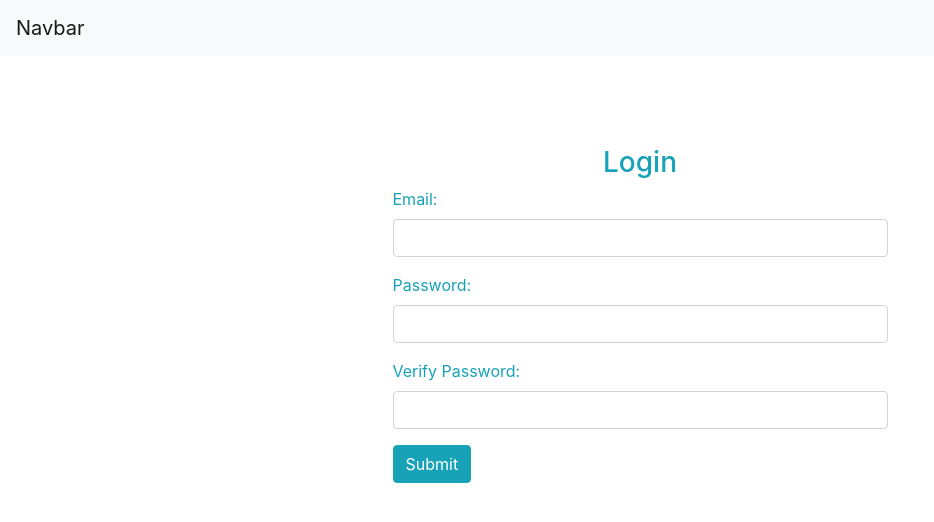
After one commit to amovfx/artemiss, a Flask app: page /register in a window 1280 px wide. The commit adds this page. Shown: the top 522 px of the page, without its empty margins (0-934 px from the left). Run offline with Flask 2, Linux system fonts and the light colour scheme; some libraries are stand-ins or nearby versions.

Commit message:
Created html pages, General flask form rendering.

```diff
--- a/flask/v001/app.py
+++ b/flask/v001/app.py
@@ -7,60 +7,63 @@ from flask_pymongo import PyMongo
 from flask_mongoengine import MongoEngine
 from redis import Redis
 
-from forms import Agent
+from forms import Agent, OrganizationForm
 
 app = Flask(__name__)
+app.config['SECRET_KEY'] = '94a02f87629b69284e7d566f18ff9eba'
+app.config['MONGODB_SETTINGS'] = {
+    'db': os.environ['MONGO_DATABASE'],
+    'host': os.environ['MONGO_HOST'],
+    'username': os.environ['MONGO_USERNAME'],
+    'password': os.environ['MONGO_PASSWORD']
+}
 
+mongo_db = MongoEngine(app=app)
+# security
 
 
 
 
 @app.route('/')
 def hello_world():
-    return "Welcome!"
+    return render_template("sidebar.html", test = "Very Nice!")
 
 @app.route('/login', methods = ["GET","POST"])
 def login():
     if request.method == 'POST':
-        agent = Agent()
-        print(request.form['email'])
-        print(request.form['password'])
-        agent.email = request.form['email']
-        agent.password = request.form['password']
+        agent = Agent(**request.form)
         agent.save()
-        print(agent)
-        return agent.__repr__()
+        return redirect(url_for('groups', id=agent.id))
 
-    return render_template("login.html", title="Register")
+    return render_template("agents/agent_login.html", title="Login")
+
+@app.route('/register', methods = ["GET", "POST"])
+def register():
+    if request.method == 'POST':
+        return redirect(url_for('login'))
+
+    return render_template("agents/agent_create.html", title="Register")
+
+@app.route('/groups/<id>', methods = ["GET", "POST"])
+def groups(id):
+    if request.method == 'POST':
+        pass
+        #make a propert template
+    return f"Agent: {id} is logged in"
+
+@app.route('/orgs/', methods = ["GET", "POST"])
+def orgs():
+    return render_template("organization/organization_layout.html")
+
+
+@app.route('/orgs/new', methods = ["GET", "POST"])
+def neworg():
+    form = OrganizationForm()
+    return render_template("organization/organization_create.html",
+                           form=form,
+                           form_name="Organization")
 
 
 
 if __name__ == '__main__':
-    # security
-    app.config['SECRET_KEY'] = '94a02f87629b69284e7d566f18ff9eba'
-
-    # database
-    try:
-        app.config['MONGODB_SETTINGS'] = {
-            'db': os.environ['MONGO_DATABASE'],
-            'host': os.environ['MONGO_HOST'],
-            'username': os.environ['MONGO_USERNAME'],
-            'password': os.environ['MONGO_PASSWORD']
-        }
-
-        mongo_db = MongoEngine(app=app)
-
-        redis = Redis(host='redis', port=6379)
-
-
-    except KeyError:
-        app.config['MONGODB_SETTINGS'] = {
-            'db': 'user_db',
-            'host': '0.0.0.0:27017',
-            'username': 'flask_user',
-            'password': 'flask_user_password'
-        }
-
-        mongo_db = MongoEngine(app=app)
-
     app.run(host='0.0.0.0')
--- /dev/null
+++ b/flask/v001/templates/agents/agent_create.html
@@ -0,0 +1,8 @@
+{% extends "agents/agent_login.html" %}
+<h1>This is the registry</h1>
+{% block register %}
+<div class="form-group">
+    <label for="verifypassword" class="text-info">Verify Password:</label><br>
+    <input type="text" name="verifypassword" id="verifypassword" class="form-control">
+</div>
+{% endblock%}
--- /dev/null
+++ b/flask/v001/templates/agents/agent_login.html
@@ -0,0 +1,38 @@
+{% extends "navbar.html" %}
+{% block content %}
+<div id="login">
+    <h3 class="text-center text-white pt-5">Login form</h3>
+    <div class="container">
+        <div id="login-row" class="row justify-content-center align-items-center">
+            <div id="login-column" class="col-md-6">
+                <div id="login-box" class="col-md-12">
+                    <form id="login-form" class="form" action="" method="post">
+                        <h3 class="text-center text-info">Login</h3>
+                        <div class="form-group">
+                            <label for="email" class="text-info">Email:</label><br>
+                            <input type="text" name="email" id="email" class="form-control">
+                        </div>
+                        <div class="form-group">
+                            <label for="password" class="text-info">Password:</label><br>
+                            <input type="text" name="password" id="password" class="form-control">
+                        </div>
+                        {% block register %}{% endblock %}
+                        <div class="form-group">
+                            <!--
+                            <label for="remember-me" class="text-info"><span>Remember me</span> <span><input id="remember-me" name="remember-me" type="checkbox"></span></label><br>
+                            -->
+
+                            <button type="submit" class="btn btn-info btn-md">Submit</button>
+                        </div>
+                        {% if request.endpoint == 'login' %}
+                        <div id="register-link" class="text-right">
+                            <a href={{ url_for('register') }} class="text-info">Register here</a>
+                        </div>
+                        {% endif %}
+                    </form>
+                </div>
+            </div>
+        </div>
+    </div>
+</div>
+{% endblock %}
--- a/flask/v001/templates/layout.html
+++ b/flask/v001/templates/layout.html
@@ -1,73 +1,25 @@
 <!DOCTYPE html>
 <html>
 <head>
+  <head>
     <!-- Required meta tags -->
     <meta charset="utf-8">
-    <meta name="viewport" content="width=device-width, initial-scale=1, shrink-to-fit=no">
+    <meta name="viewport" content="width=device-width, initial-scale=1">
 
     <!-- Bootstrap CSS -->
-    <link rel="stylesheet" href="https://maxcdn.bootstrapcdn.com/bootstrap/4.0.0/css/bootstrap.min.css" integrity="sha384-Gn5384xqQ1aoWXA+058RXPxPg6fy4IWvTNh0E263XmFcJlSAwiGgFAW/dAiS6JXm" crossorigin="anonymous">
-
-    <link rel="stylesheet" type="text/css" href="{{ url_for('static', filename='main.css') }}">
-
-    {% if title %}
-        <title>Solidarity Prototype - {{ title }}</title>
-    {% else %}
-        <title>Solidarirty Prototype</title>
-    {% endif %}
-
     <link href="//maxcdn.bootstrapcdn.com/bootstrap/4.0.0/css/bootstrap.min.css" rel="stylesheet" id="bootstrap-css">
     <script src="//maxcdn.bootstrapcdn.com/bootstrap/4.0.0/js/bootstrap.min.js"></script>
     <script src="//cdnjs.cloudflare.com/ajax/libs/jquery/3.2.1/jquery.min.js"></script>
+      <title>{{ title }}</title>
+  </head>
 </head>
 <body>
-    <header class="site-header">
-      <nav class="navbar navbar-expand-md navbar-dark bg-steel fixed-top">
-        <div class="container">
-          <a class="navbar-brand mr-4" href="/">Solidarirty Prototype</a>
-          <button class="navbar-toggler" type="button" data-toggle="collapse" data-target="#navbarToggle" aria-controls="navbarToggle" aria-expanded="false" aria-label="Toggle navigation">
-            <span class="navbar-toggler-icon"></span>
-          </button>
-          <div class="collapse navbar-collapse" id="navbarToggle">
-            <div class="navbar-nav mr-auto">
-              <a class="nav-item nav-link" href="/">Home</a>
-              <a class="nav-item nav-link" href="/about">About</a>
-            </div>
-            <!-- Navbar Right Side -->
-            <div class="navbar-nav">
-              <a class="nav-item nav-link" href="/login">Login</a>
-              <a class="nav-item nav-link" href="/register">Register</a>
-            </div>
-          </div>
-        </div>
-      </nav>
-    </header>
-    <main role="main" class="container">
-      <div class="row">
-        <div class="col-md-8">
-          {% block content %}{% endblock %}
-        </div>
-        <div class="col-md-4">
-          <div class="content-section">
-            <h3>Our Sidebar</h3>
-            <p class='text-muted'>You can put any information here you'd like.
-              <ul class="list-group">
-                <li class="list-group-item list-group-item-light">Latest Posts</li>
-                <li class="list-group-item list-group-item-light">Announcements</li>
-                <li class="list-group-item list-group-item-light">Calendars</li>
-                <li class="list-group-item list-group-item-light">etc</li>
-              </ul>
-            </p>
-          </div>
-        </div>
-      </div>
-    </main>
+    {% block navbar %}{% endblock %}
+    <div class="container">
+    {% block sidebar %}{% endblock %}
+    {% block content %}{% endblock %}
+    {% block controls %}{% endblock %}
+    </div>
 
-
-    <!-- Optional JavaScript -->
-    <!-- jQuery first, then Popper.js, then Bootstrap JS -->
-    <script src="https://code.jquery.com/jquery-3.2.1.slim.min.js" integrity="sha384-KJ3o2DKtIkvYIK3UENzmM7KCkRr/rE9/Qpg6aAZGJwFDMVNA/GpGFF93hXpG5KkN" crossorigin="anonymous"></script>
-    <script src="https://cdnjs.cloudflare.com/ajax/libs/popper.js/1.12.9/umd/popper.min.js" integrity="sha384-ApNbgh9B+Y1QKtv3Rn7W3mgPxhU9K/ScQsAP7hUibX39j7fakFPskvXusvfa0b4Q" crossorigin="anonymous"></script>
-    <script src="https://maxcdn.bootstrapcdn.com/bootstrap/4.0.0/js/bootstrap.min.js" integrity="sha384-JZR6Spejh4U02d8jOt6vLEHfe/JQGiRRSQQxSfFWpi1MquVdAyjUar5+76PVCmYl" crossorigin="anonymous"></script>
 </body>
 </html>
--- /dev/null
+++ b/flask/v001/templates/navbar.html
@@ -0,0 +1,12 @@
+{% extends "layout.html" %}
+{% block navbar %}
+{{ super() }}
+<nav class="navbar navbar-expand-lg navbar-light bg-light">
+
+    <a class="navbar-brand" href="#">Navbar</a>
+    <button class="navbar-toggler" type="button" data-toggle="collapse" data-target="#navbarSupportedContent" aria-controls="navbarSupportedContent" aria-expanded="false" aria-label="Toggle navigation">
+        <span class="navbar-toggler-icon"></span>
+    </button>
+
+</nav>
+{% endblock %}
--- /dev/null
+++ b/flask/v001/templates/organization/organization_create.html
@@ -0,0 +1,5 @@
+{% extends "navbar.html" %}
+{% block content %}
+{% from "macros.html" import render_form, render_field %}
+{{ render_form(form, form_name)}}
+{% endblock %}
--- /dev/null
+++ b/flask/v001/templates/sidebar.html
@@ -0,0 +1,5 @@
+{% extends "navbar.html" %}
+{% block sidebar %}
+{{ super() }}
+    <h1>This will be the Side Bar</h1>
+{% endblock %}
```
Also changed, not shown: flask/v001/forms.py (+88 -7 lines), flask/v001/templates/login.html (+9 -15 lines), flask/v001/templates/macros.html (added, +30 -0 lines), flask/v001/templates/organization/organization.html (added, +13 -0 lines), flask/v001/templates/organization/organization_layout.html (added, +28 -0 lines), flask/v001/templates/agents/agent_list.html (added), flask/v001/templates/policy/policy.html (added), flask/v001/templates/policy/policy_create.html (added).
